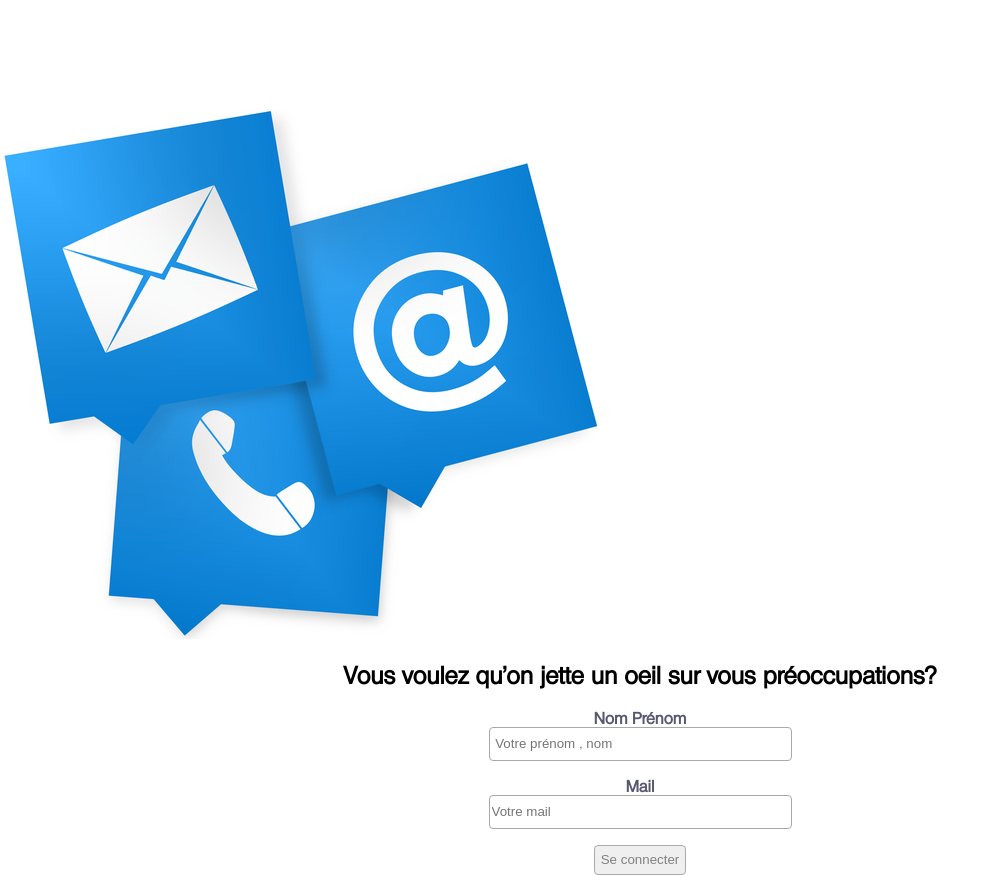
After one commit to bleubidon/APP-G3A, a PHP site: page /Contacter_un_admin.php in a window 1280 px wide. The commit adds this page. Shown: the whole page, without its empty margins (0-996 px from the left). Run offline with PHP 8.4, Linux system fonts and the light colour scheme.

Commit message:
Creation Contacter un admin

```diff
--- /dev/null
+++ b/Contacter_un_admin.php
@@ -0,0 +1,61 @@
+<!DOCTYPE html>
+<html lang="en">
+<head>
+    <meta charset="UTF-8">
+    <link rel="Stylesheet" href="stylesheets/Stylesheet_Contacter_un_admin.css" />
+    <title>Contacter un administrateur</title>
+</head>
+
+<body>
+
+<section id="Section1">
+    <br><br>
+    <br><br>
+    <br><br>
+    <img id="imgConctactAdmin" src="images/contact.jpg">
+</section>  <!-- place l'image contacter un admin dans une section -->
+
+<section id="section2"> <!-- place le texte associé à droite, dans une 2e section -->
+    <div1>
+        <h2>Vous voulez qu’on jette un oeil sur vous préoccupations?</h2>
+        <form>
+            <p>
+                <div2>
+                    <label for="nom">Nom Prénom</label>
+                    <br>
+                    <input type="text" name="nom_prenom" id="nom_prenom" placeholder=" Votre prénom , nom" size="35"/>
+                </div2>
+            </p>
+            <p>
+                <div3>
+                    <label for="mail">Mail</label>
+                    <br>
+                    <input type="mail" name="mail" id="Password" placeholder="Votre mail" size="35"/>
+                </div3>
+            </p>
+            <input id="con" type="submit" value="Se connecter">
+        </form>
+
+
+
+
+
+
+
+
+
+
+
+
+
+
+     </form>
+
+
+    </div1>
+</section>
+</body>
+
+<?php
+
+?>
--- /dev/null
+++ b/stylesheets/Stylesheet_Contacter_un_admin.css
@@ -0,0 +1,24 @@
+@font-face {font-family: "basicsans";
+    src: url("../fonts/basicsanssf.ttf");}
+
+html {height: 100%;}
+
+body {background-color: white;
+    height: 100%;
+    font-family: "Basicsans";
+    font-weight: bold;
+    margin: 0; bottom: 0;
+    overflow: hidden;}
+
+label {color: #545871;}
+
+button:hover {cursor: pointer;}
+
+
+input, textarea { border: 1px solid darkgray;
+    border-radius: 4px;
+    height: 30px;
+    color: gray;
+    display: inline-block;}
+
+div1 {text-align: center;}
--- a/stylesheets/Stylesheet_Login.css
+++ b/stylesheets/Stylesheet_Login.css
@@ -19,7 +19,7 @@ input, textarea { border: 1px solid darkgray;
     color: gray;
     display: inline-block;}
 
-#imgPageDeCo , #imgAirplane {width:50%; height: 100%;}
+#imgPageDeCo , #imgAirplane, #imgConctactAdmin {width:50%; height: 100%;}
 #imgCreaProfil2 {width: 40%; height: 100%;}
 #logo {width: 30px; height: 30px;}
 
```
